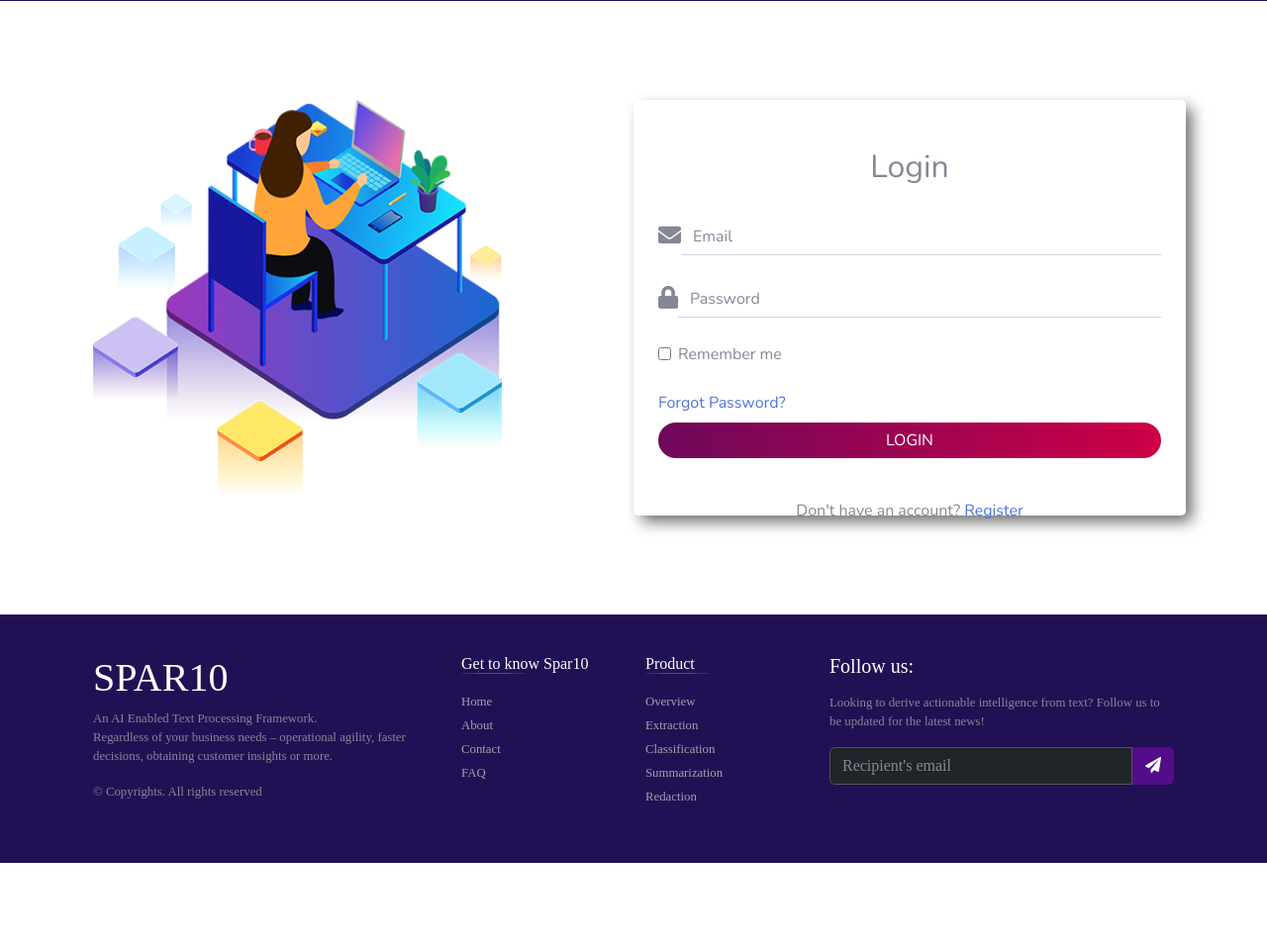
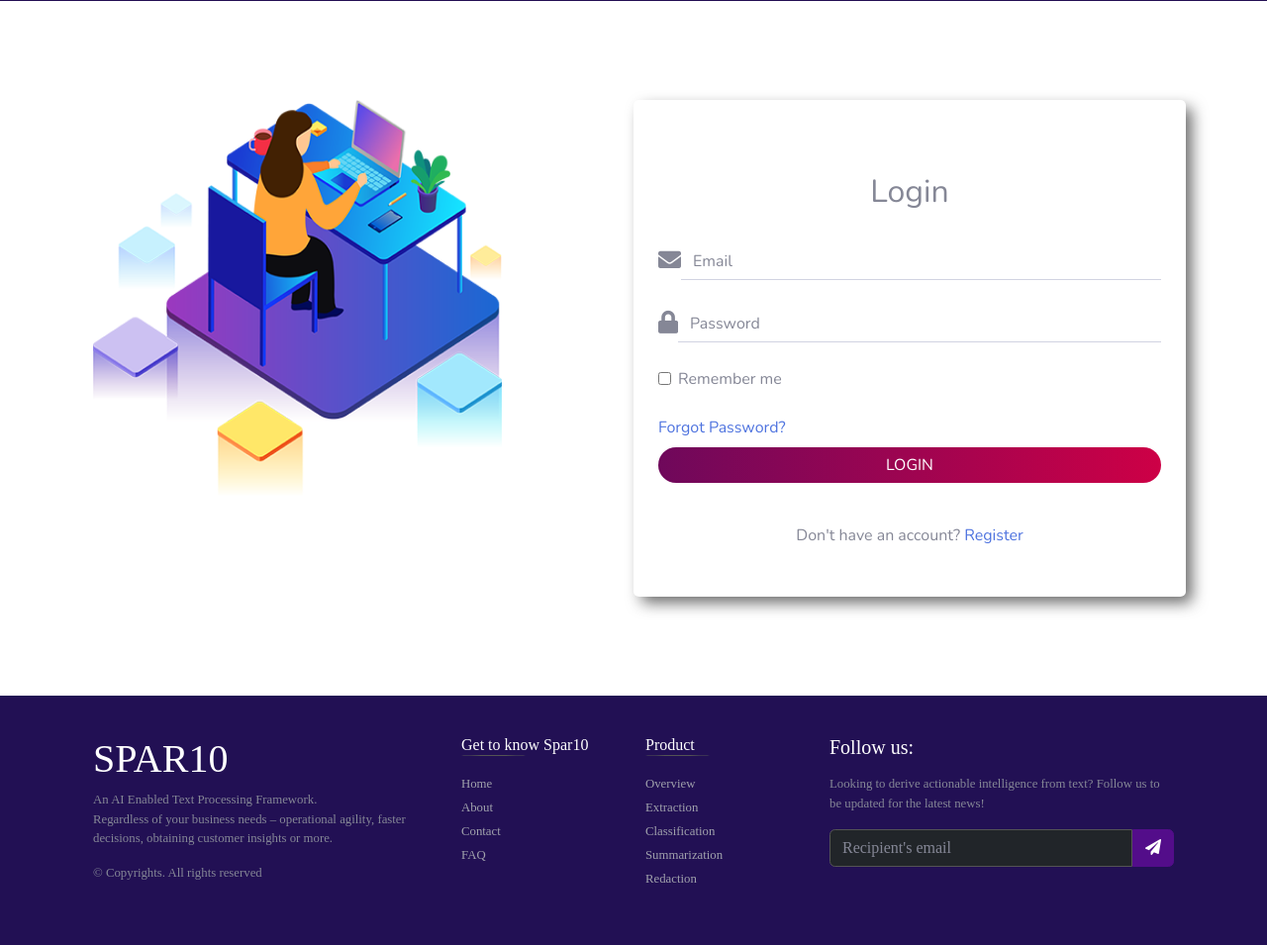
Before and after one commit to Purviharniya/SPAR10, a Flask app: page /login in a window 1280 px wide. Shown: the part 309-1264 px from the top of the page at 99% size. Before the commit the page ends 1181 px from the top, so only its background shows below. Run offline with Flask 2, Linux system fonts and the light colour scheme; some libraries are stand-ins or nearby versions; some web fonts are replaced.

Commit message:
login/signup

```diff
--- a/auth.py
+++ b/auth.py
@@ -22,6 +22,9 @@ def signup_post():
     contact =  request.form.get('contactno')
     user = User.query.filter_by(email=email).first() # if this returns a user, then the email already exists in database
     remember = True if request.form.get('tnc') else False
+
+    if re.match(r'[a-zA-Z\s]+$', name):
+        print("hi")
 
     if remember==False:
         flash('Agree to the terms and conditions')
--- a/static/stylesheets/vendor/css/login.css
+++ b/static/stylesheets/vendor/css/login.css
@@ -14,9 +14,9 @@
   -webkit-box-shadow: 7px 7px 15px -1px rgba(103, 103, 103, 0.99);
   box-shadow: 7px 7px 15px -1px rgba(103, 103, 103, 0.99);
   border-radius: 1%;
-  padding: 25px;
+  padding: 50px 25px;
   margin-left: 0px;
-  height: 420px;
+  /* height: 420px; */
 }
 .gradient {
   background-image: linear-gradient(to right, #6f085b, #cd0046);
```
Also changed, not shown: templates/signup.html (+4 -4 lines).
